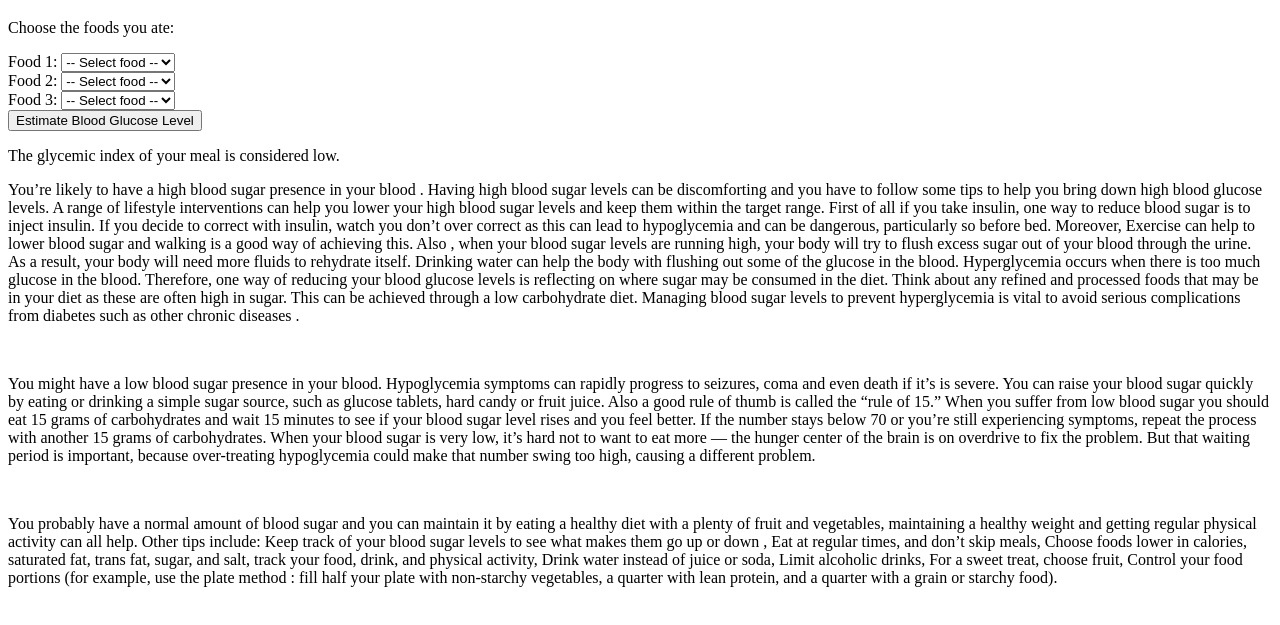
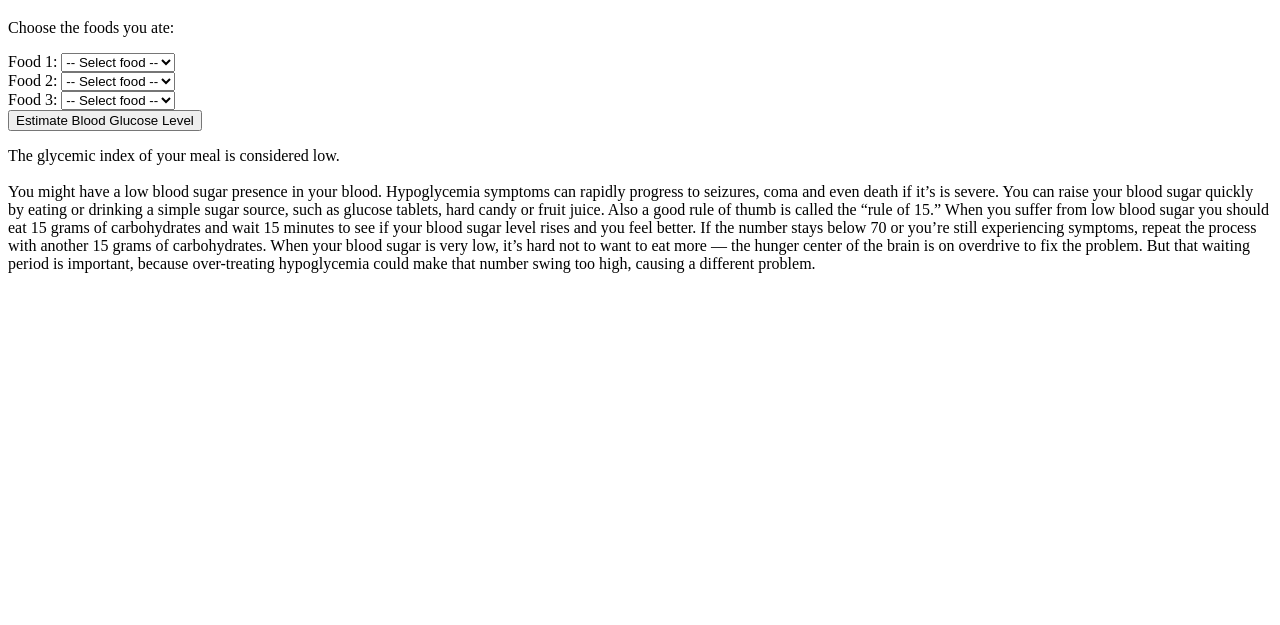
Before and after one commit to Silent869/Blood-Sugar-Estimate, a plain HTML site: page index.html in a window 1280 px wide. Both pictures are taken after a click on the button "Estimate Blood Glucose Level". Shown: the part 61-686 px from the top of the page. Drawn offline with Linux system fonts and the light colour scheme.

Commit message:
Update index.html

```diff
--- a/index.html
+++ b/index.html
@@ -130,7 +130,7 @@
       <option value="15">Cheese</option>
     </select>
     <br />
-    <button onclick="calculate()">Estimate Blood Glucose Level</button>
+    <button onclick="calculate()">Estimate Blood Glucose Level</button>
     <br />
     <p id="result"></p>
 
@@ -144,47 +144,17 @@
 
         let classification;
         if (mealGI < 55) {
-          classification = "low";
+          classification = "low. <br><br> You might have a low blood sugar presence in your blood. Hypoglycemia symptoms can rapidly progress to seizures, coma and even death if it’s is severe. You can raise your blood sugar quickly by eating or drinking a simple sugar source, such as glucose tablets, hard candy or fruit juice. Also a good rule of thumb is called  the “rule of 15.” When you suffer from low blood sugar you should eat 15 grams of carbohydrates and wait 15 minutes to see if your blood sugar level rises and you feel better. If the number stays below 70 or you’re still experiencing symptoms, repeat the process with another 15 grams of carbohydrates. When your blood sugar is very low, it’s hard not to want to eat more — the hunger center of the brain is on overdrive to fix the problem. But that waiting period is important, because over-treating hypoglycemia could make that number swing too high, causing a different problem.";
         } else if (mealGI > 70) {
-          classification = "high";
+          classification = "high. <br><br> You’re likely to have a high blood sugar presence in your blood . Having high blood sugar levels can be discomforting and you have to follow some tips to help you bring down high blood glucose levels. A range of lifestyle interventions can help you lower your high blood sugar levels and keep them within the target range. First of all if you take insulin, one way to reduce blood sugar is to inject insulin. If you decide to correct with insulin, watch you don’t over correct as this can lead to hypoglycemia and can be dangerous, particularly so before bed. Moreover,  Exercise can help to lower blood sugar and walking is a good way of achieving this. Also , when your blood sugar levels are running high, your body will try to flush excess sugar out of your blood through the urine. As a result, your body will need more fluids to rehydrate itself. Drinking water can help the body with flushing out some of the glucose in the blood. Hyperglycemia occurs when there is too much glucose in the blood. Therefore, one way of reducing your blood glucose levels is reflecting on where sugar may be consumed in the diet. Think about any refined and processed foods that may be in your diet as these are often high in sugar. This can be achieved through a low carbohydrate diet. Managing blood sugar levels to prevent hyperglycemia is vital to avoid serious complications from diabetes such as other chronic diseases ";
         } else {
-          classification = "normal";
+          classification = "normal. <br><br> You probably have a normal amount of blood sugar and you can maintain it by eating a healthy diet with a plenty of fruit and vegetables, maintaining a healthy weight and getting regular physical activity can all help. Other tips include: Keep track of your blood sugar levels to see what makes them go up or down , Eat at regular times, and don’t skip meals, Choose foods lower in calories, saturated fat, trans fat, sugar, and salt, track your food, drink, and physical activity, Drink water instead of juice or soda, Limit alcoholic drinks, For a sweet treat, choose fruit, Control your food portions (for example, use the plate method : fill half your plate with non-starchy vegetables, a quarter with lean protein, and a quarter with a grain or starchy food).";
         }
 
         document.getElementById(
           "result"
-        ).innerHTML = `The glycemic index of your meal is considered ${classification}.`;
+        ).innerHTML = `The glycemic index of your meal is considered ${classification}`;
       }
     </script>
-    <p>You’re likely to have a high blood sugar presence in your blood . Having high blood sugar levels can be discomforting
-      and you have to follow some tips to help you bring down high blood glucose levels. A range of lifestyle interventions
-      can help you lower your high blood sugar levels and keep them within the target range. First of all if you take insulin,
-      one way to reduce blood sugar is to inject insulin. If you decide to correct with insulin, watch you don’t over correct
-      as this can lead to hypoglycemia and can be dangerous, particularly so before bed. Moreover,  Exercise can help to lower
-      blood sugar and walking is a good way of achieving this. Also , when your blood sugar levels are running high, your body
-      will try to flush excess sugar out of your blood through the urine. As a result, your body will need more fluids to
-      rehydrate itself. Drinking water can help the body with flushing out some of the glucose in the blood. Hyperglycemia
-      occurs when there is too much glucose in the blood. Therefore, one way of reducing your blood glucose levels is reflecting
-      on where sugar may be consumed in the diet. Think about any refined and processed foods that may be in your diet as these
-      are often high in sugar. This can be achieved through a low carbohydrate diet. Managing blood sugar levels to prevent
-      hyperglycemia is vital to avoid serious complications from diabetes such as other chronic diseases .</p> <br>
-
-      <p>You might have a low blood sugar presence in your blood. Hypoglycemia symptoms can rapidly progress to seizures,
-        coma and even death if it’s is severe. You can raise your blood sugar quickly by eating or drinking a simple sugar
-        source, such as glucose tablets, hard candy or fruit juice. Also a good rule of thumb is called  the “rule of 15.”
-        When you suffer from low blood sugar you should eat 15 grams of carbohydrates and wait 15 minutes to see if your
-        blood sugar level rises and you feel better. If the number stays below 70 or you’re still experiencing symptoms,
-        repeat the process with another 15 grams of carbohydrates. When your blood sugar is very low, it’s hard not to want
-        to eat more — the hunger center of the brain is on overdrive to fix the problem. But that waiting period is important,
-        because over-treating hypoglycemia could make that number swing too high, causing a different problem.</p><br>
-
-        <p>You probably have a normal amount of blood sugar and you can maintain it by eating a healthy diet with a plenty of
-          fruit and vegetables, maintaining a healthy weight and getting regular physical activity can all help. Other tips
-          include: Keep track of your blood sugar levels to see what makes them go up or down , Eat at regular times, and don’t
-          skip meals, Choose foods lower in calories, saturated fat, trans fat, sugar, and salt, track your food, drink, and
-          physical activity, Drink water instead of juice or soda, Limit alcoholic drinks, For a sweet treat, choose fruit,
-          Control your food portions (for example, use the plate method : fill half your plate with non-starchy vegetables,
-          a quarter with lean protein, and a quarter with a grain or starchy food).
-        </p>
   </body>
 </html>
```
